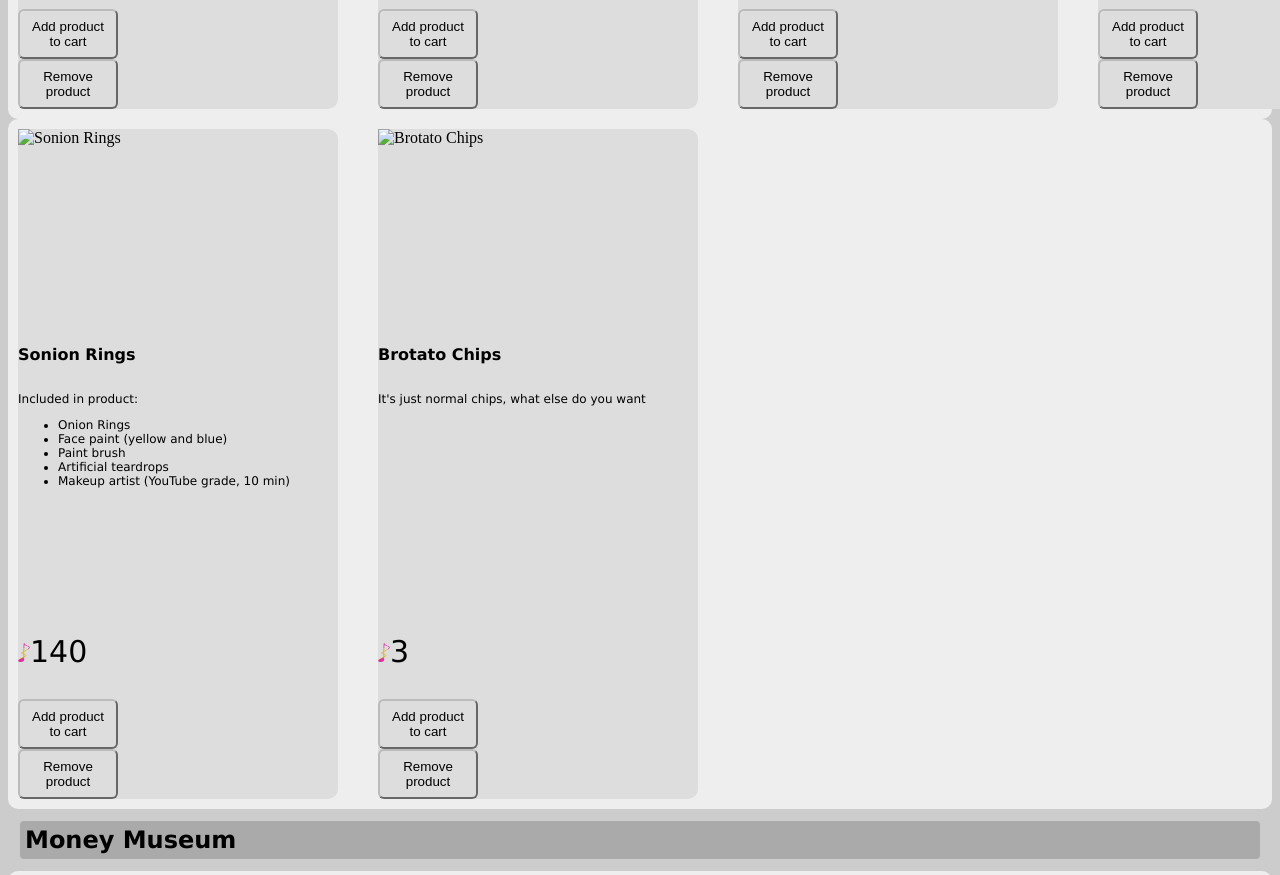
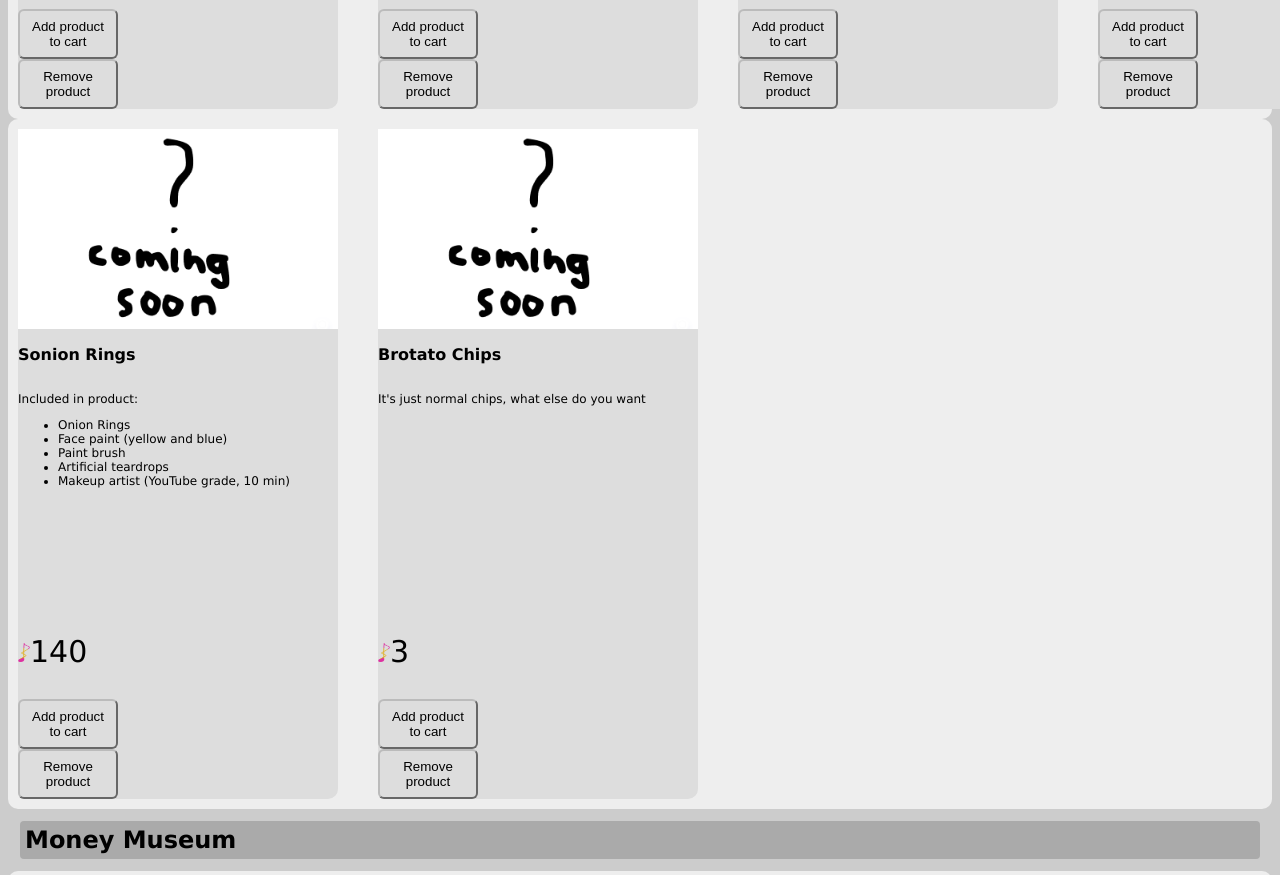
Before and after one commit to Yoon-Ha-Hwang/shop-interface, a plain HTML site: page index.html in a window 1280 px wide. Shown: the part 2300-3175 px from the top of the page. Drawn offline with Linux system fonts and the light colour scheme.

Commit message:
I don't have images for these products yet

```diff
--- a/index.html
+++ b/index.html
@@ -126,7 +126,7 @@
 
   <div class="deck">
     <div class="productcard">
-      <img src = "Sonion Rings.png" alt = "Sonion Rings" width="320px" height="200px">
+      <img src = "No Image.png" alt = "Sonion Rings" width="320px" height="200px">
       <p class="productname" id="name31"></p>
       <p class="productinfobutbigger" id="info31"></p>
       <p class="productprice" id="price31"></p>
@@ -135,7 +135,7 @@
     </div>
 
     <div class="productcard">
-      <img src = "Brotato Chips.png" alt = "Brotato Chips" width="320px" height="200px">
+      <img src = "No Image.png" alt = "Brotato Chips" width="320px" height="200px">
       <p class="productname" id="name32"></p>
       <p class="productinfobutbigger" id="info32"></p>
       <p class="productprice" id="price32"></p>
```
